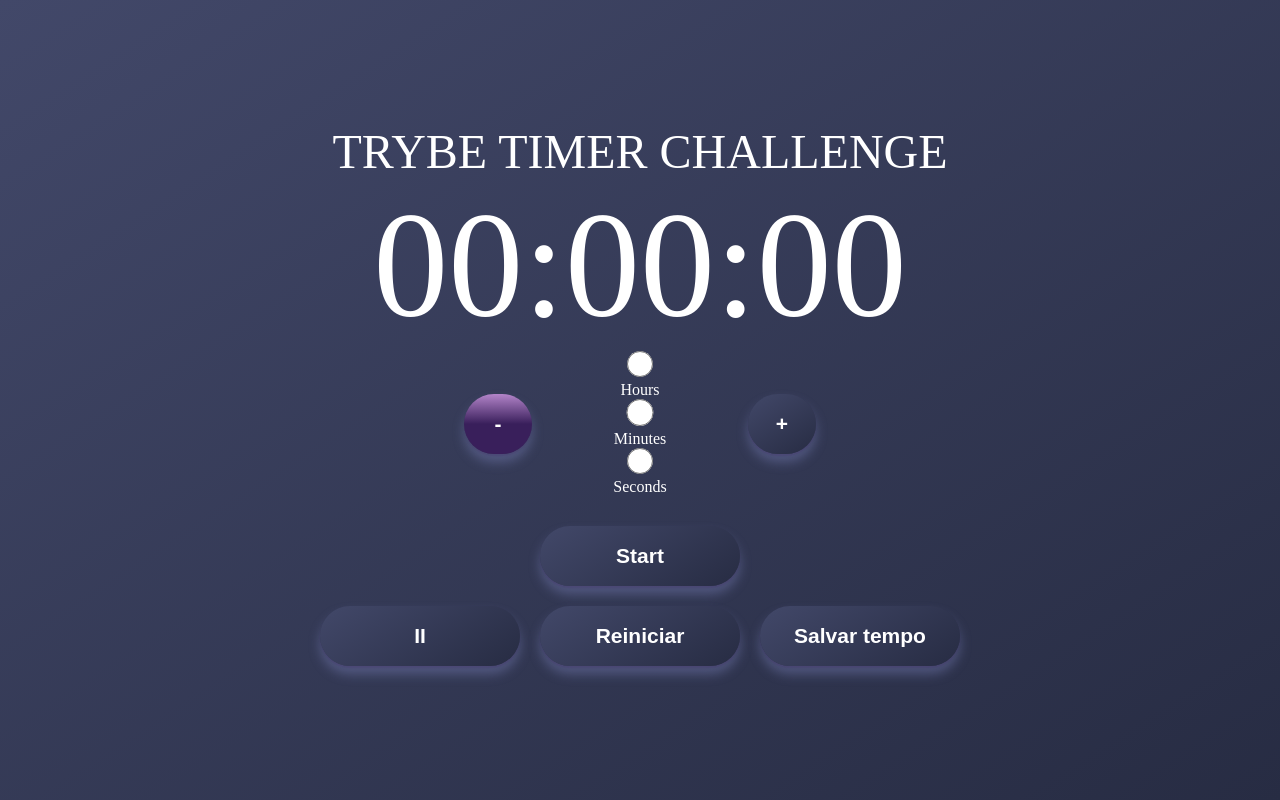
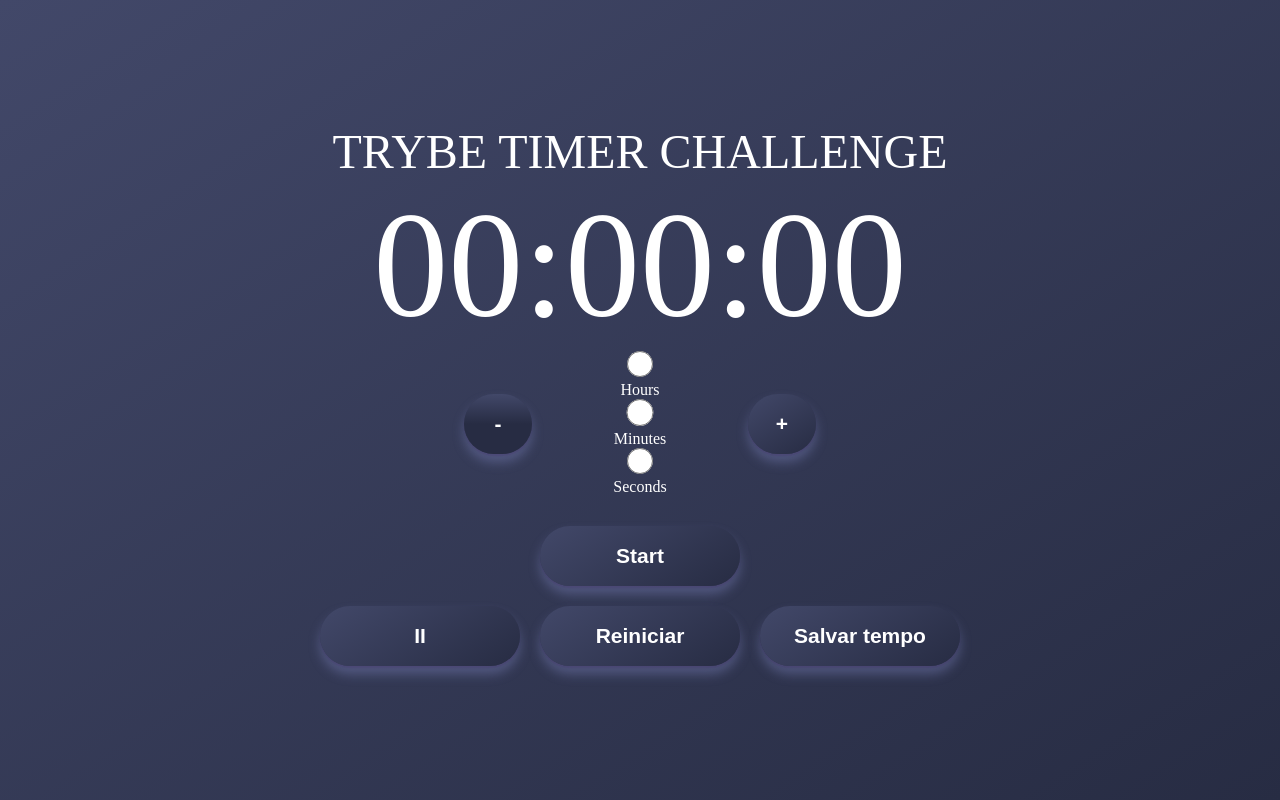
Before and after one commit to agsleonardo/trybe-time-challenge, a React (Create React App) app: page / in a window 1280 px wide. In both pictures the pointer is over the button 498 px from the left and 423 px from the top of the page. Built offline with nearby package versions, Linux system fonts and the light colour scheme; a web font is replaced by a local one.

Commit message:
right btn hover color

```diff
--- a/src/App.css
+++ b/src/App.css
@@ -76,7 +76,7 @@ input[type=radio] {
 }
 
 .adjust:hover {
-  background-image: linear-gradient(#B384C9, #391F5B 50%);
+  background-image: linear-gradient(rgba(66, 72, 105, 1),  rgba(39, 44, 67, 1) 50%);
 }
 
 @media (min-width: 768px) {
```
